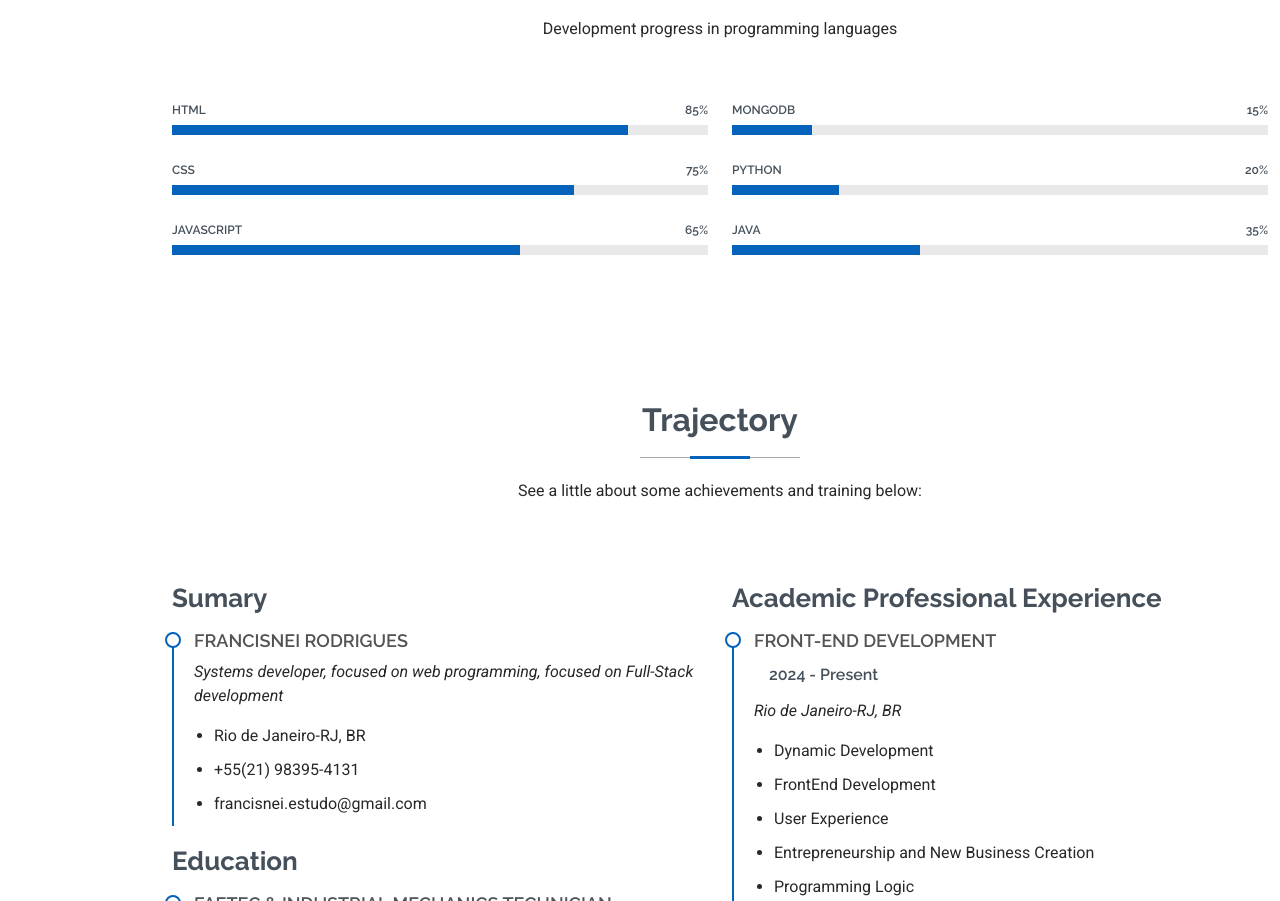
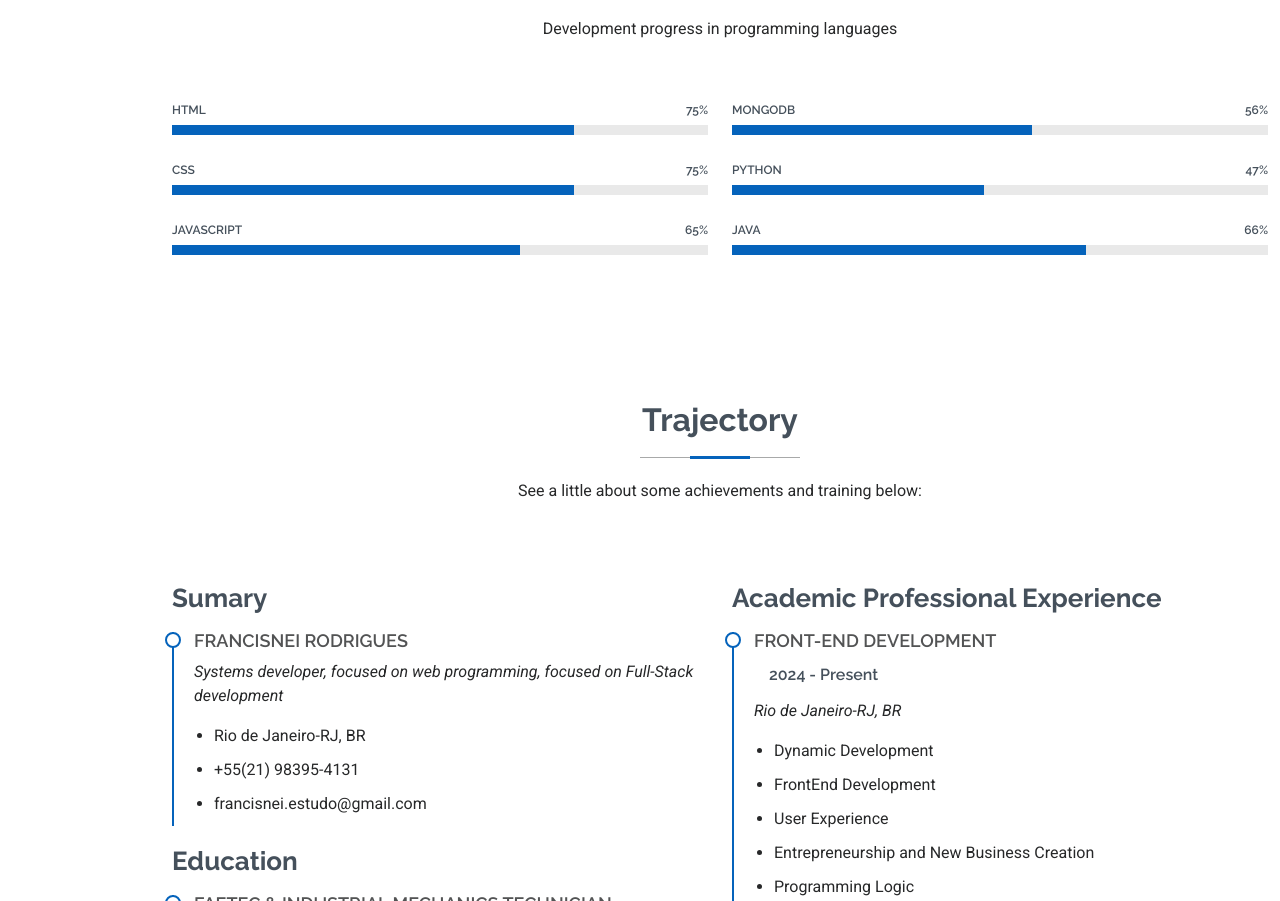
Before and after one commit to FergusRJ21/Site_main, a plain HTML site: page index.html in a window 1280 px wide. Shown: the part 1985-2886 px from the top of the page. Drawn offline with Linux system fonts and the light colour scheme.

Commit message:
"Modificações no site principal" "Atualização feita em Skills" "Percentual aumentado"

```diff
--- a/index.html
+++ b/index.html
@@ -179,9 +179,9 @@
           <div class="col-lg-6">
 
             <div class="progress">
-              <span class="skill"><span>HTML</span> <i class="val">85%</i></span>
+              <span class="skill"><span>HTML</span> <i class="val">75%</i></span>
               <div class="progress-bar-wrap">
-                <div class="progress-bar" role="progressbar" aria-valuenow="85" aria-valuemin="0" aria-valuemax="100"></div>
+                <div class="progress-bar" role="progressbar" aria-valuenow="75" aria-valuemin="0" aria-valuemax="100"></div>
               </div>
             </div><!-- End Skills Item -->
 
@@ -204,23 +204,23 @@
           <div class="col-lg-6">
 
             <div class="progress">
-              <span class="skill"><span>MongoDB</span> <i class="val">15%</i></span>
+              <span class="skill"><span>MongoDB</span> <i class="val">56%</i></span>
               <div class="progress-bar-wrap">
-                <div class="progress-bar" role="progressbar" aria-valuenow="15" aria-valuemin="0" aria-valuemax="100"></div>
+                <div class="progress-bar" role="progressbar" aria-valuenow="56" aria-valuemin="0" aria-valuemax="100"></div>
               </div>
             </div><!-- End Skills Item -->
 
             <div class="progress">
-              <span class="skill"><span>Python</span> <i class="val">20%</i></span>
+              <span class="skill"><span>Python</span> <i class="val">47%</i></span>
               <div class="progress-bar-wrap">
-                <div class="progress-bar" role="progressbar" aria-valuenow="20" aria-valuemin="0" aria-valuemax="100"></div>
+                <div class="progress-bar" role="progressbar" aria-valuenow="47" aria-valuemin="0" aria-valuemax="100"></div>
               </div>
             </div><!-- End Skills Item -->
 
             <div class="progress">
-              <span class="skill"><span>Java</span> <i class="val">35%</i></span>
+              <span class="skill"><span>Java</span> <i class="val">66%</i></span>
               <div class="progress-bar-wrap">
-                <div class="progress-bar" role="progressbar" aria-valuenow="35" aria-valuemin="0" aria-valuemax="100"></div>
+                <div class="progress-bar" role="progressbar" aria-valuenow="66" aria-valuemin="0" aria-valuemax="100"></div>
               </div>
             </div><!-- End Skills Item -->
 
```
